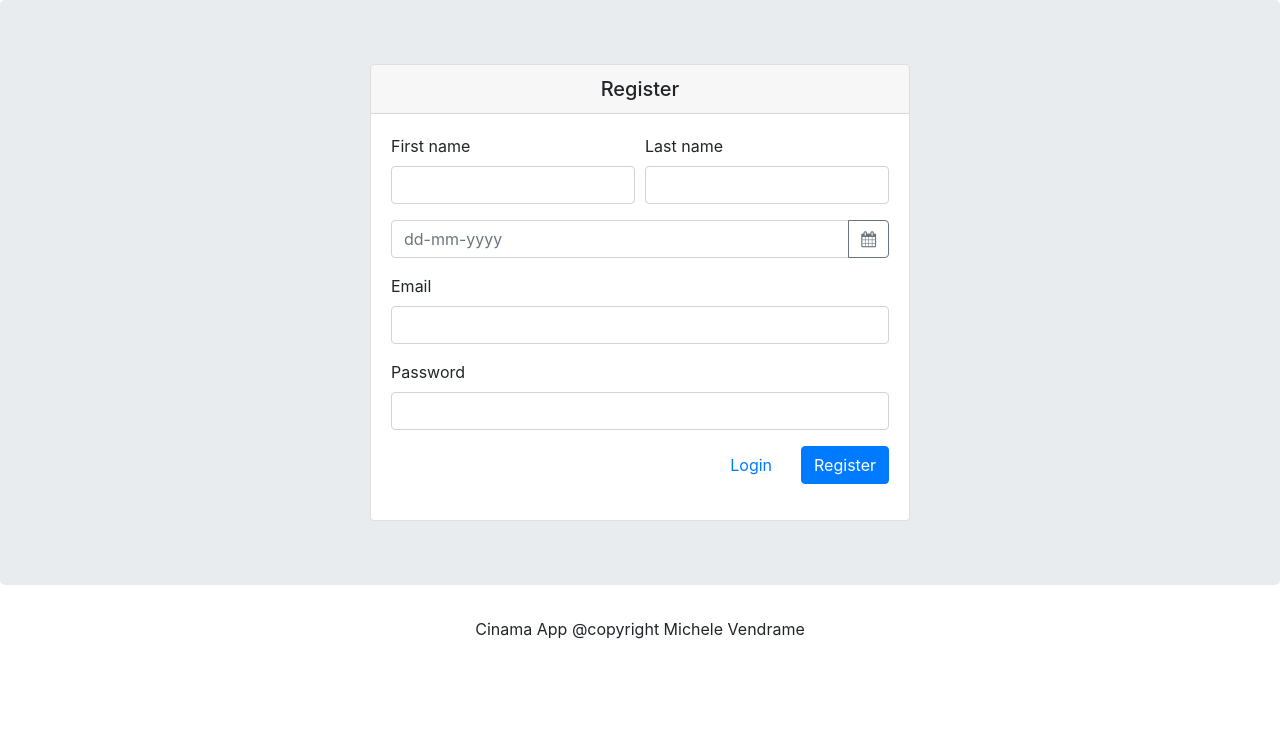
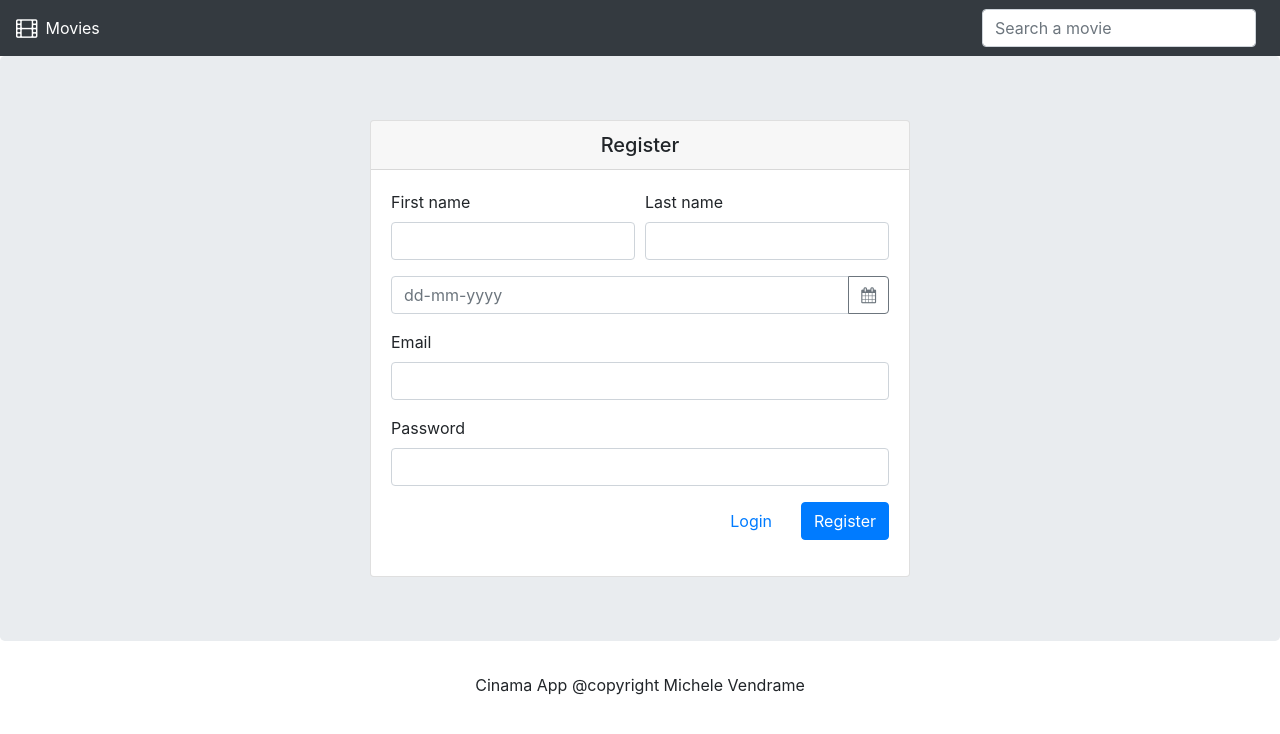
Before and after one commit to mortilus/CinemaRepository, an Angular app: page /register in a window 1280 px wide. Shown: the top 734 px of the page. Built offline with nearby package versions, Linux system fonts and the light colour scheme.

Commit message:
Added new navbar

```diff
--- a/src/app/app.component.html
+++ b/src/app/app.component.html
@@ -1,8 +1,27 @@
 <!-- nav -->
-<nav class="navbar navbar-expand navbar-dark bg-dark" *ngIf="currentUser">
+<!-- <nav class="navbar navbar-expand navbar-dark bg-dark" *ngIf="currentUser">
   <div class="navbar-nav">
     <a class="nav-item nav-link" routerLink="/">Home</a>
     <a class="nav-item nav-link" (click)="logout()">Logout</a>
+  </div>
+</nav> -->
+
+<nav class="navbar navbar-expand-lg navbar-dark bg-dark">
+  <i class="fa fa-film" style="color: white; font-size: 20px;" href="/home"></i>
+  <button class="navbar-toggler" type="button" data-toggle="collapse" data-target="#navbarSupportedContent"
+    aria-controls="navbarSupportedContent" aria-expanded="false" aria-label="Toggle navigation">
+    <span class="navbar-toggler-icon"></span>
+  </button>
+
+  <div class="collapse navbar-collapse" id="navbarSupportedContent">
+    <ul class="navbar-nav mr-auto">
+      <li class="nav-item active">
+        <a class="nav-link" href="/home">Movies <span class="sr-only">(current)</span></a>
+      </li>
+    </ul>
+    <form class="form-inline my-2 my-lg-0">
+      <input class="form-control mr-sm-2" type="search" placeholder="Search a movie" aria-label="Search">
+    </form>
   </div>
 </nav>
 
--- a/src/app/auth/login/login.component.ts
+++ b/src/app/auth/login/login.component.ts
@@ -32,6 +32,7 @@ export class LoginComponent implements OnInit, OnDestroy {
     this.subscrptions.push(
       this._authService.currentError$
         .subscribe(errorMessage => {
+          this.loading = false;
           this.message = errorMessage;
         })
     );
--- a/src/app/auth/register/register.component.ts
+++ b/src/app/auth/register/register.component.ts
@@ -31,6 +31,7 @@ export class RegisterComponent implements OnInit, OnDestroy {
   private _initSubscriptions() {
     this._authService.currentError$
       .subscribe(errorMessage => {
+        this.loading = false;
         this.message = errorMessage;
       })
   }
--- a/src/app/shared/services/auth.service.ts
+++ b/src/app/shared/services/auth.service.ts
@@ -62,7 +62,6 @@ export class AuthService {
   }
 
   logout() {
-    debugger;
     localStorage.removeItem('loggedUser');
     this.currentUserSubject.next(null);
   }
```
Also changed, not shown: src/assets/images/cinema.jpg (added).
